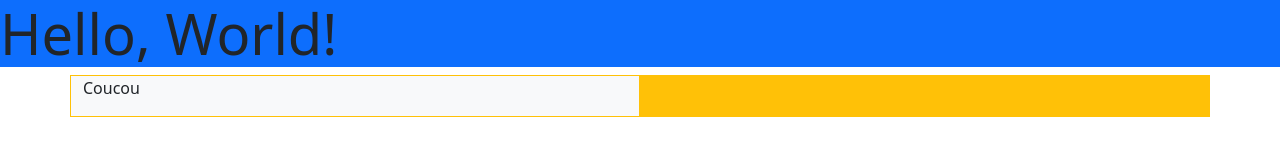
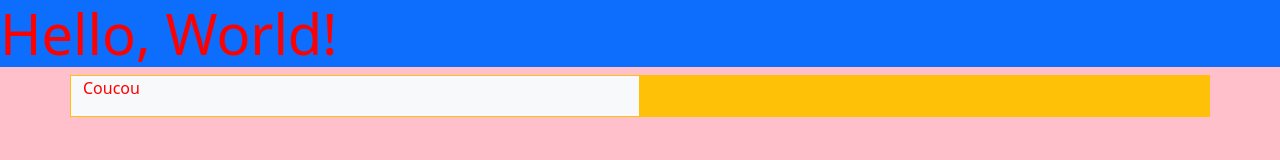
Before and after one commit to Aminos89/testTERRAGE, a plain HTML site: page index.html in a window 1280 px wide. Drawn offline with nearby package versions, Linux system fonts and the light colour scheme.

Commit message:
Update index.html

```diff
--- a/index.html
+++ b/index.html
@@ -10,6 +10,8 @@
     <!-- CSS only -->
     <link href="https://cdn.jsdelivr.net/npm/bootstrap@5.2.3/dist/css/bootstrap.min.css" rel="stylesheet"
         integrity="sha384-rbsA2VBKQhggwzxH7pPCaAqO46MgnOM80zW1RWuH61DGLwZJEdK2Kadq2F9CUG65" crossorigin="anonymous">
+    <!--mes style-->
+    <link rel= "stylesheet" href="style.css">
 
 </head>
 
```
